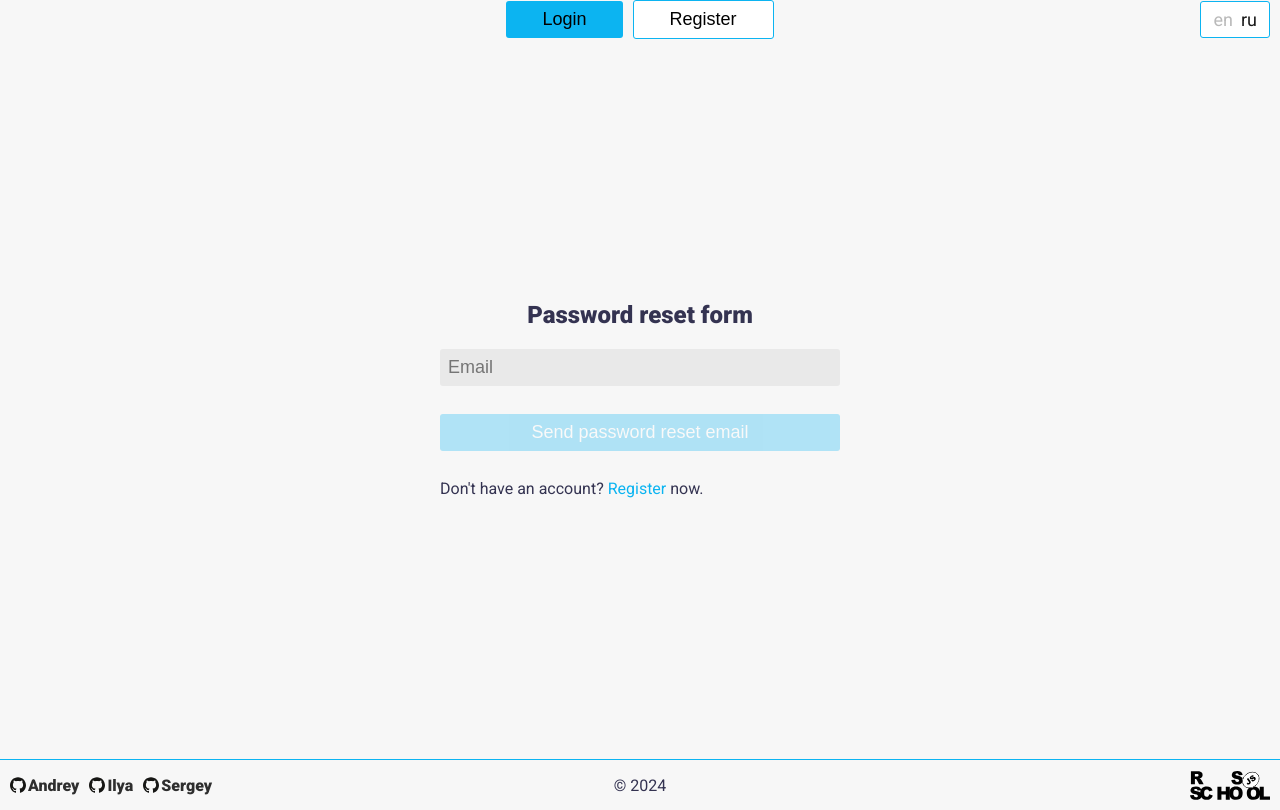
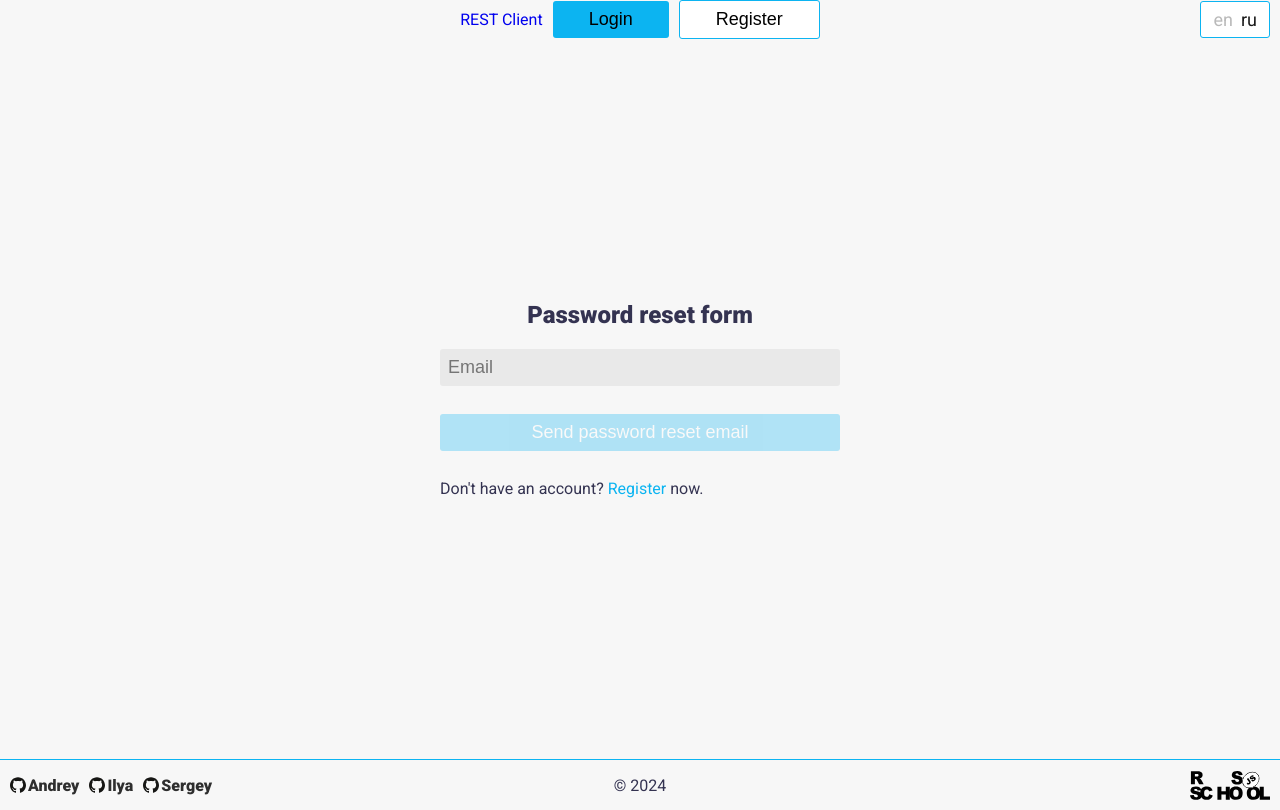
Before and after one commit to IlyaKhokhanov/graphiql-app, a Next.js app: page /en/auth/reset in a window 1280 px wide. Built offline with nearby package versions, Linux system fonts and the light colour scheme; no server answers.

Commit message:
feat: add link in header to test rest client

```diff
--- a/components/header/header.tsx
+++ b/components/header/header.tsx
@@ -39,6 +39,9 @@ export const Header = ({ locale, messages }: IHeaderProps) => {
           </>
         ) : (
           <>
+            <Link href={`/${locale}/rest/GET`}>
+              <FormattedMessage id="links.rest" />
+            </Link>
             <Button>
               <Link href={`/${locale}/auth/signin`}>
                 <FormattedMessage id="links.login" />
```
Also changed, not shown: 1 other file (tests, documents, lock files or other folders).
